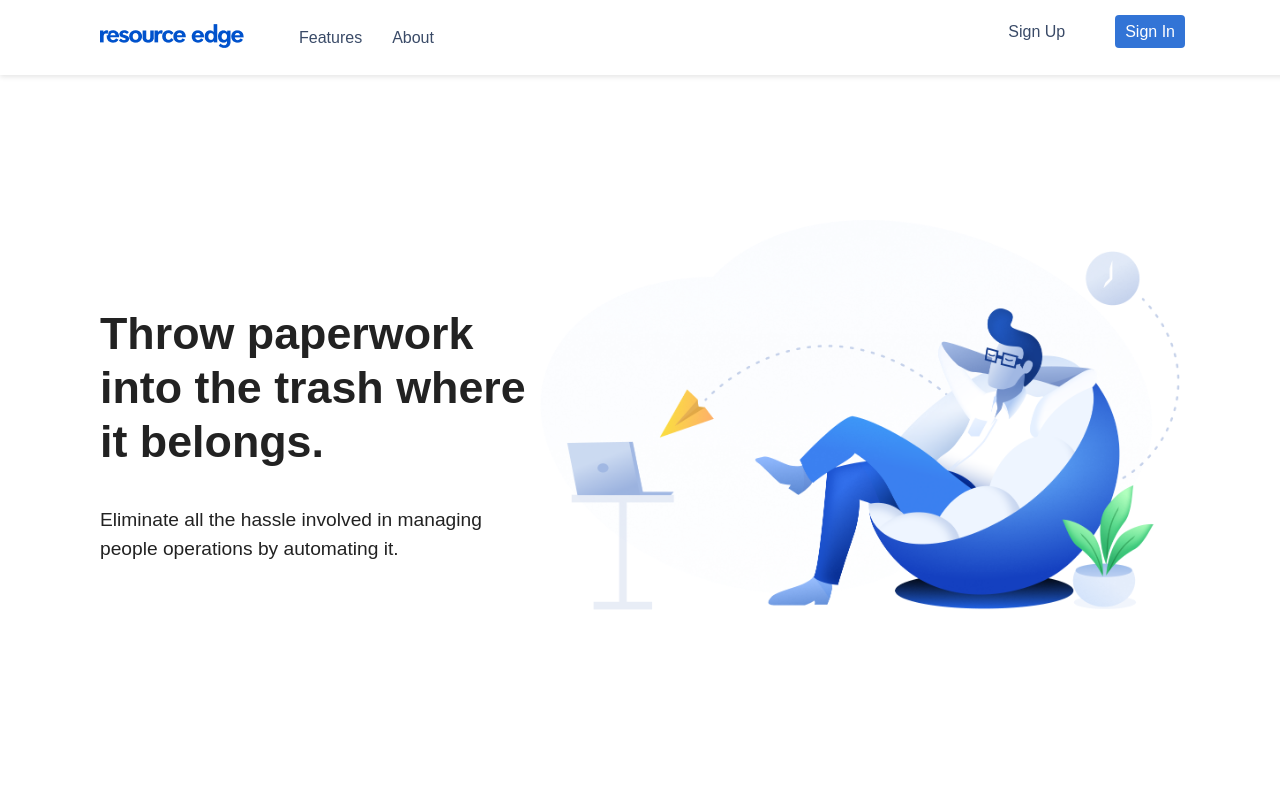
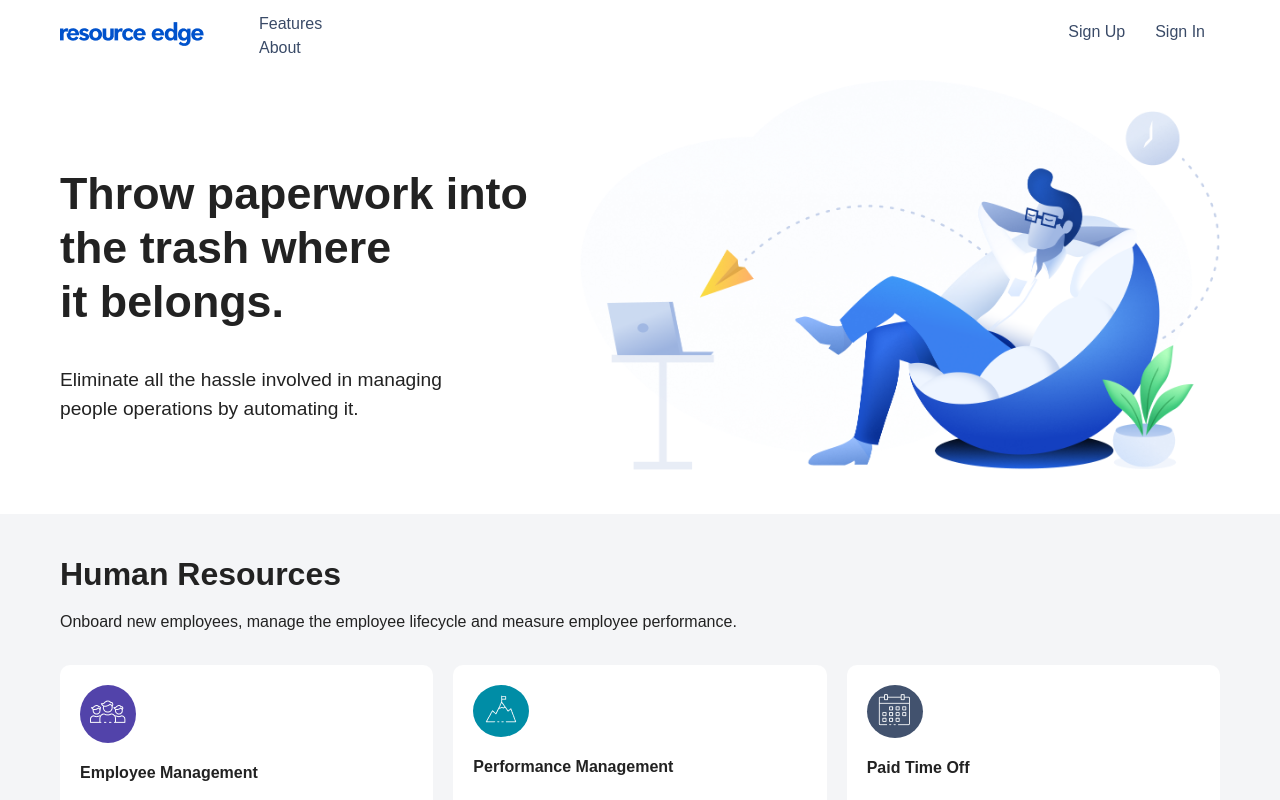
Before and after one commit to frankiefab100/Resource-Edge-Landing-Page, a React (Vite) app: page / in a window 1280 px wide. Shown: the top 800 px of the page. Built offline with nearby package versions, Linux system fonts and the light colour scheme.

Commit message:
fix: update project styling

```diff
--- a/package.json
+++ b/package.json
@@ -15,7 +15,7 @@
     "@types/react": "^18.0.0",
     "@types/react-dom": "^18.0.0",
     "@vitejs/plugin-react": "^1.3.0",
-    "sass": "^1.56.1",
+    "sass": "^1.83.0",
     "vite": "^6.0.5"
   }
 }
--- a/src/styles/css/AdminLogistics.css
+++ b/src/styles/css/AdminLogistics.css
@@ -1,7 +1,118 @@
+#root,
+html,
+body,
+::after,
+::before {
+  box-sizing: border-box;
+  margin: 0;
+  padding: 0;
+}
+
+html {
+  scroll-behavior: smooth;
+}
+
+body {
+  background: #fff;
+  color: #222;
+  font-family: "Circular std", sans-serif;
+  font-size: 1rem;
+}
+
+h1 {
+  font-size: 2.8rem;
+  font-weight: 800;
+  line-height: 1.2;
+}
+
+h2 {
+  font-size: 2rem;
+  font-weight: 700;
+  line-height: 1.2;
+}
+
+p,
+li {
+  font-weight: 500;
+  line-height: 1.5;
+}
+
+ul {
+  list-style: none;
+}
+
+a,
+a:link,
+a:hover,
+a:active,
+a:visited {
+  font-weight: 400;
+  text-decoration: none;
+}
+
+button {
+  border: none;
+  background-color: #0052cc;
+  border-radius: 5px;
+  cursor: pointer;
+  color: #fff;
+  margin-right: 80px;
+  height: 40px;
+  width: 200px;
+  transition: all 0.3s ease-in-out;
+}
+button:hover {
+  background-color: #5e6c84;
+}
+
+.frame img {
+  padding: 30px 0;
+  width: 100%;
+}
+
+@media (min-width: 480px) and (max-width: 768px) {
+  .hero,
+  .human-resource > .boxes,
+  .admin-logistics > .box-layout,
+  .finance > .box-layout {
+    display: grid;
+    grid-template-columns: repeat(1, 1fr);
+  }
+}
+@media screen and (max-width: 480px) {
+  .hero,
+  .human-resource,
+  .admin-logistics,
+  .finance,
+  .footer {
+    padding-left: 50px;
+    padding-right: 50px;
+  }
+  .featured-brands > .logo,
+  .footer {
+    flex-direction: column;
+    justify-content: center;
+  }
+}
+@media screen and (max-width: 768px) {
+  .nav .nav-links {
+    margin-left: -20px;
+  }
+  .nav .nav-links li {
+    padding: 0 5px;
+  }
+  .user-auth {
+    right: 160px;
+  }
+  .featured-brands .logo img {
+    padding-right: 20px;
+    width: 100px;
+  }
+}
 .admin-logistics {
   display: flex;
   flex-direction: column;
-  padding: 15px 100px;
+  padding: 15px 60px;
 }
 .admin-logistics h2 {
   margin-bottom: 10px;
--- a/src/styles/css/FeatureBrands.css
+++ b/src/styles/css/FeatureBrands.css
@@ -1,8 +1,120 @@
+#root,
+html,
+body,
+::after,
+::before {
+  box-sizing: border-box;
+  margin: 0;
+  padding: 0;
+}
+
+html {
+  scroll-behavior: smooth;
+}
+
+body {
+  background: #fff;
+  color: #222;
+  font-family: "Circular std", sans-serif;
+  font-size: 1rem;
+}
+
+h1 {
+  font-size: 2.8rem;
+  font-weight: 800;
+  line-height: 1.2;
+}
+
+h2 {
+  font-size: 2rem;
+  font-weight: 700;
+  line-height: 1.2;
+}
+
+p,
+li {
+  font-weight: 500;
+  line-height: 1.5;
+}
+
+ul {
+  list-style: none;
+}
+
+a,
+a:link,
+a:hover,
+a:active,
+a:visited {
+  font-weight: 400;
+  text-decoration: none;
+}
+
+button {
+  border: none;
+  background-color: #0052cc;
+  border-radius: 5px;
+  cursor: pointer;
+  color: #fff;
+  margin-right: 80px;
+  height: 40px;
+  width: 200px;
+  transition: all 0.3s ease-in-out;
+}
+button:hover {
+  background-color: #5e6c84;
+}
+
+.frame img {
+  padding: 30px 0;
+  width: 100%;
+}
+
+@media (min-width: 480px) and (max-width: 768px) {
+  .hero,
+  .human-resource > .boxes,
+  .admin-logistics > .box-layout,
+  .finance > .box-layout {
+    display: grid;
+    grid-template-columns: repeat(1, 1fr);
+  }
+}
+@media screen and (max-width: 480px) {
+  .hero,
+  .human-resource,
+  .admin-logistics,
+  .finance,
+  .footer {
+    padding-left: 50px;
+    padding-right: 50px;
+  }
+  .featured-brands > .logo,
+  .footer {
+    flex-direction: column;
+    justify-content: center;
+  }
+}
+@media screen and (max-width: 768px) {
+  .nav .nav-links {
+    margin-left: -20px;
+  }
+  .nav .nav-links li {
+    padding: 0 5px;
+  }
+  .user-auth {
+    right: 160px;
+  }
+  .featured-brands .logo img {
+    padding-right: 20px;
+    width: 100px;
+  }
+}
 .featured-brands {
   margin: 30px;
   display: flex;
   flex-direction: row;
   justify-content: center;
+  align-items: center;
 }
 .featured-brands .logo {
   display: flex;
--- a/src/styles/css/Finance.css
+++ b/src/styles/css/Finance.css
@@ -85,8 +85,8 @@ button:hover {
   .admin-logistics,
   .finance,
   .footer {
-    padding-left: 30px;
-    padding-right: 30px;
+    padding-left: 50px;
+    padding-right: 50px;
   }
   .featured-brands > .logo,
   .footer {
@@ -112,7 +112,7 @@ button:hover {
 .finance {
   display: flex;
   flex-direction: column;
-  padding: 15px 100px;
+  padding: 15px 60px;
 }
 .finance h2 {
   margin-bottom: 10px;
--- a/src/styles/css/Footer.css
+++ b/src/styles/css/Footer.css
@@ -1,12 +1,122 @@
+#root,
+html,
+body,
+::after,
+::before {
+  box-sizing: border-box;
+  margin: 0;
+  padding: 0;
+}
+
+html {
+  scroll-behavior: smooth;
+}
+
+body {
+  background: #fff;
+  color: #222;
+  font-family: "Circular std", sans-serif;
+  font-size: 1rem;
+}
+
+h1 {
+  font-size: 2.8rem;
+  font-weight: 800;
+  line-height: 1.2;
+}
+
+h2 {
+  font-size: 2rem;
+  font-weight: 700;
+  line-height: 1.2;
+}
+
+p,
+li {
+  font-weight: 500;
+  line-height: 1.5;
+}
+
+ul {
+  list-style: none;
+}
+
+a,
+a:link,
+a:hover,
+a:active,
+a:visited {
+  font-weight: 400;
+  text-decoration: none;
+}
+
+button {
+  border: none;
+  background-color: #0052cc;
+  border-radius: 5px;
+  cursor: pointer;
+  color: #fff;
+  margin-right: 80px;
+  height: 40px;
+  width: 200px;
+  transition: all 0.3s ease-in-out;
+}
+button:hover {
+  background-color: #5e6c84;
+}
+
+.frame img {
+  padding: 30px 0;
+  width: 100%;
+}
+
+@media (min-width: 480px) and (max-width: 768px) {
+  .hero,
+  .human-resource > .boxes,
+  .admin-logistics > .box-layout,
+  .finance > .box-layout {
+    display: grid;
+    grid-template-columns: repeat(1, 1fr);
+  }
+}
+@media screen and (max-width: 480px) {
+  .hero,
+  .human-resource,
+  .admin-logistics,
+  .finance,
+  .footer {
+    padding-left: 50px;
+    padding-right: 50px;
+  }
+  .featured-brands > .logo,
+  .footer {
+    flex-direction: column;
+    justify-content: center;
+  }
+}
+@media screen and (max-width: 768px) {
+  .nav .nav-links {
+    margin-left: -20px;
+  }
+  .nav .nav-links li {
+    padding: 0 5px;
+  }
+  .user-auth {
+    right: 160px;
+  }
+  .featured-brands .logo img {
+    padding-right: 20px;
+    width: 100px;
+  }
+}
 .footer {
   background-color: #091e42;
   display: flex;
   justify-content: space-between;
   color: #fff;
-  padding: 30px 100px;
+  padding: 30px 50px;
 }
-.footer-left,
-.footer-right {
+.footer-left, .footer-right {
   display: flex;
   flex-direction: column;
 }
@@ -24,7 +134,6 @@
 @media screen and (max-width: 468px) {
   .footer {
     text-align: center;
-    font-size: 0.8rem;
   }
   .footer-right ul {
     justify-content: center;
--- a/src/styles/css/Hero.css
+++ b/src/styles/css/Hero.css
@@ -3,8 +3,7 @@
   display: grid;
   grid-template-columns: repeat(2, 1fr);
   align-items: center;
-  /* padding: 80px 100px 40px; */
-  padding: 220px 100px;
+  padding: 80px 60px 40px;
 }
 .hero .hero-left p {
   font-size: 1.2rem;
--- a/src/styles/css/HumanResource.css
+++ b/src/styles/css/HumanResource.css
@@ -1,12 +1,122 @@
+#root,
+html,
+body,
+::after,
+::before {
+  box-sizing: border-box;
+  margin: 0;
+  padding: 0;
+}
+
+html {
+  scroll-behavior: smooth;
+}
+
+body {
+  background: #fff;
+  color: #222;
+  font-family: "Circular std", sans-serif;
+  font-size: 1rem;
+}
+
+h1 {
+  font-size: 2.8rem;
+  font-weight: 800;
+  line-height: 1.2;
+}
+
+h2 {
+  font-size: 2rem;
+  font-weight: 700;
+  line-height: 1.2;
+}
+
+p,
+li {
+  font-weight: 500;
+  line-height: 1.5;
+}
+
+ul {
+  list-style: none;
+}
+
+a,
+a:link,
+a:hover,
+a:active,
+a:visited {
+  font-weight: 400;
+  text-decoration: none;
+}
+
+button {
+  border: none;
+  background-color: #0052cc;
+  border-radius: 5px;
+  cursor: pointer;
+  color: #fff;
+  margin-right: 80px;
+  height: 40px;
+  width: 200px;
+  transition: all 0.3s ease-in-out;
+}
+button:hover {
+  background-color: #5e6c84;
+}
+
+.frame img {
+  padding: 30px 0;
+  width: 100%;
+}
+
+@media (min-width: 480px) and (max-width: 768px) {
+  .hero,
+  .human-resource > .boxes,
+  .admin-logistics > .box-layout,
+  .finance > .box-layout {
+    display: grid;
+    grid-template-columns: repeat(1, 1fr);
+  }
+}
+@media screen and (max-width: 480px) {
+  .hero,
+  .human-resource,
+  .admin-logistics,
+  .finance,
+  .footer {
+    padding-left: 50px;
+    padding-right: 50px;
+  }
+  .featured-brands > .logo,
+  .footer {
+    flex-direction: column;
+    justify-content: center;
+  }
+}
+@media screen and (max-width: 768px) {
+  .nav .nav-links {
+    margin-left: -20px;
+  }
+  .nav .nav-links li {
+    padding: 0 5px;
+  }
+  .user-auth {
+    right: 160px;
+  }
+  .featured-brands .logo img {
+    padding-right: 20px;
+    width: 100px;
+  }
+}
 .human-resource {
   background-color: #f4f5f7;
   display: flex;
   flex-direction: column;
-  padding: 15px 100px;
+  padding: 15px 60px;
 }
-
 .human-resource .heading {
-  padding: 15px 0;
+  padding-bottom: 15px;
 }
 .human-resource .heading h2 {
   margin-bottom: 10px;
@@ -16,7 +126,6 @@
   grid-template-columns: repeat(3, 1fr);
   grid-gap: 20px;
   width: 100%;
-  padding-bottom: 80px;
 }
 .human-resource .boxes .box {
   background-color: #fff;
--- a/src/styles/css/NavBar.css
+++ b/src/styles/css/NavBar.css
@@ -4,26 +4,19 @@
   display: flex;
   align-items: center;
   top: 0;
+  padding: 0.5rem 60px;
   width: 100%;
   height: 55px;
   z-index: 99;
-  padding: 10px 60px;
-  box-shadow: 0 2px 5px rgba(0, 0, 0, 0.1);
 }
 .nav .hamburger-icon {
   display: none;
 }
 .nav .logo-wrapper {
   display: flex;
-  align-items: center;
-  margin-left: 40px;
-  cursor: pointer;
 }
 .nav .nav-links {
   display: flex;
-  list-style-type: none;
-  justify-content: space-between;
-  align-items: center;
 }
 .nav .nav-links li {
   list-style: none;
@@ -39,19 +32,14 @@
   color: #0052cc;
 }
 
-.page-links {
-  display: flex;
-}
-
 .user-auth {
   position: absolute;
   display: flex;
   align-items: center;
   top: 20px;
-  right: 200px;
+  right: 180px;
 }
-
-.user-auth #signin-btn {
+.user-auth #nav-btn {
   background-color: #0052cc;
   border-radius: 4px;
   color: #fff;
@@ -60,44 +48,11 @@
   margin-left: 20px;
   transition: 0.1s ease-in-out;
 }
-
-.user-auth #signin-btn:visited {
-  background-color: #033997;
+.user-auth #nav-btn:visited {
+  background-color: #091e42;
 }
-.user-auth #signin-btn:hover {
-  background-color: #1e78ff;
-  color: #fff;
-}
-
-/* Mobile navigation styles */
-.mobile-nav {
-  display: block;
-}
-@media (max-width: 768px) {
-  .nav-links {
-    display: none;
-    flex-direction: column;
-    position: absolute;
-    top: 60px;
-    left: 0;
-    right: 0;
-    background-color: white;
-    box-shadow: 0px -1px 5px rgba(0, 0, 0, 0.1);
-    z-index: 1000;
-  }
-
-  .mobile-nav {
-    display: block;
-  }
-
-  .hamburger-icon img {
-    width: 24px;
-    height: auto;
-  }
-
-  .page-links {
-    display: block;
-  }
+.user-auth #nav-btn:hover {
+  background-color: #091e42;
 }
 
 @media screen and (max-width: 468px) {
@@ -127,37 +82,27 @@
     width: 100vw;
     height: 450px;
     transition: all 0.5s ease-in-out;
-    padding: 0 0 30px 30px;
   }
   .nav .mobile-nav li {
     display: flex;
     justify-self: flex-start;
-    padding-bottom: 20px;
-  }
-  .page-links {
-    display: block;
-  }
-  .page-links > li {
-    margin-right: 30px;
+    padding-right: 300px;
+    margin: 0 45px;
+    padding-bottom: 30px;
   }
   .user-auth {
     position: relative;
     flex-direction: column;
     top: 0;
-    right: 0 !important;
-    display: block;
-  }
-  .user-auth > li {
-    padding-top: 0 !important;
-    padding-bottom: 0 !important;
+    right: 0;
   }
   .user-auth .sign-up {
     background-color: #f4f5f7;
   }
   .user-auth .sign-up,
-  .user-auth #signin-btn {
-    padding: 15px;
-    margin: 0 0 20px 0;
+  .user-auth #nav-btn {
+    padding: 15px 150px;
+    margin: 20px 0 0;
   }
   .hidden {
     overflow-y: hidden;
```
Also changed, not shown: 1 other file (tests, documents, lock files or other folders).
